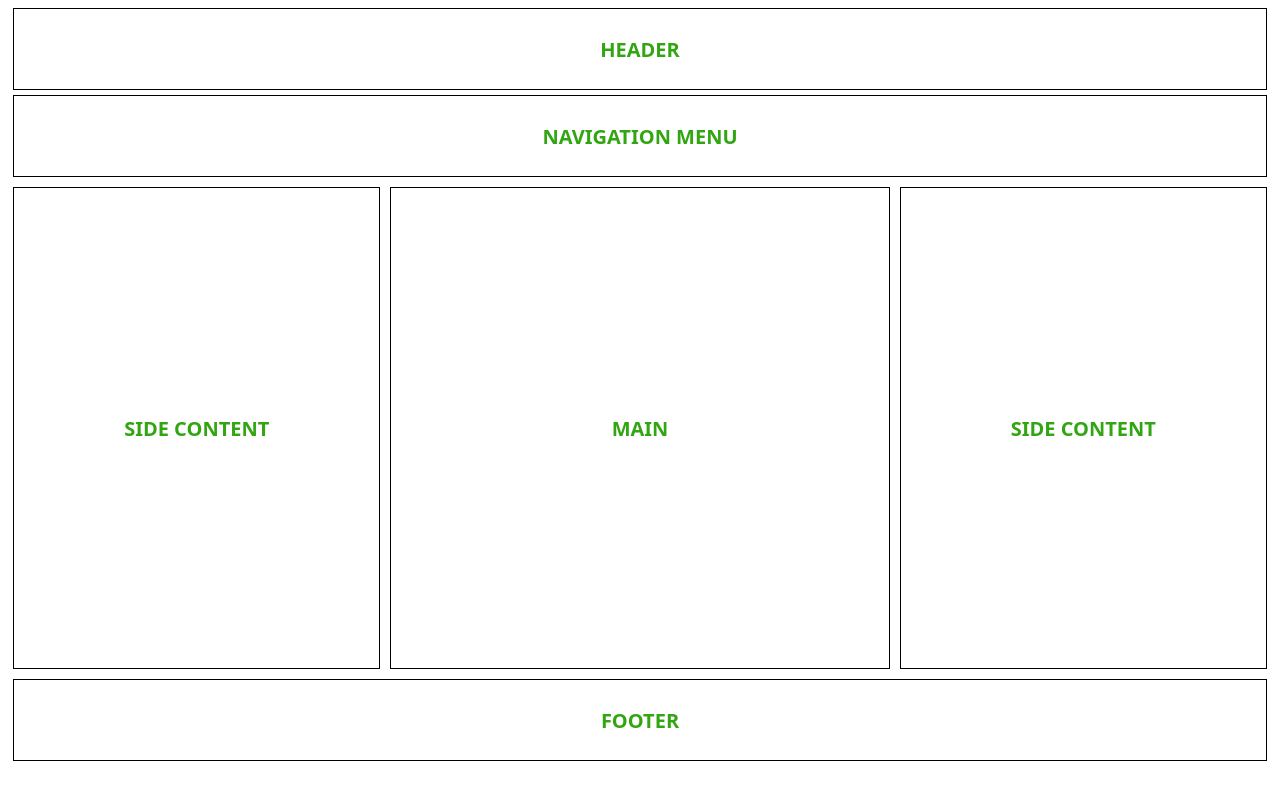
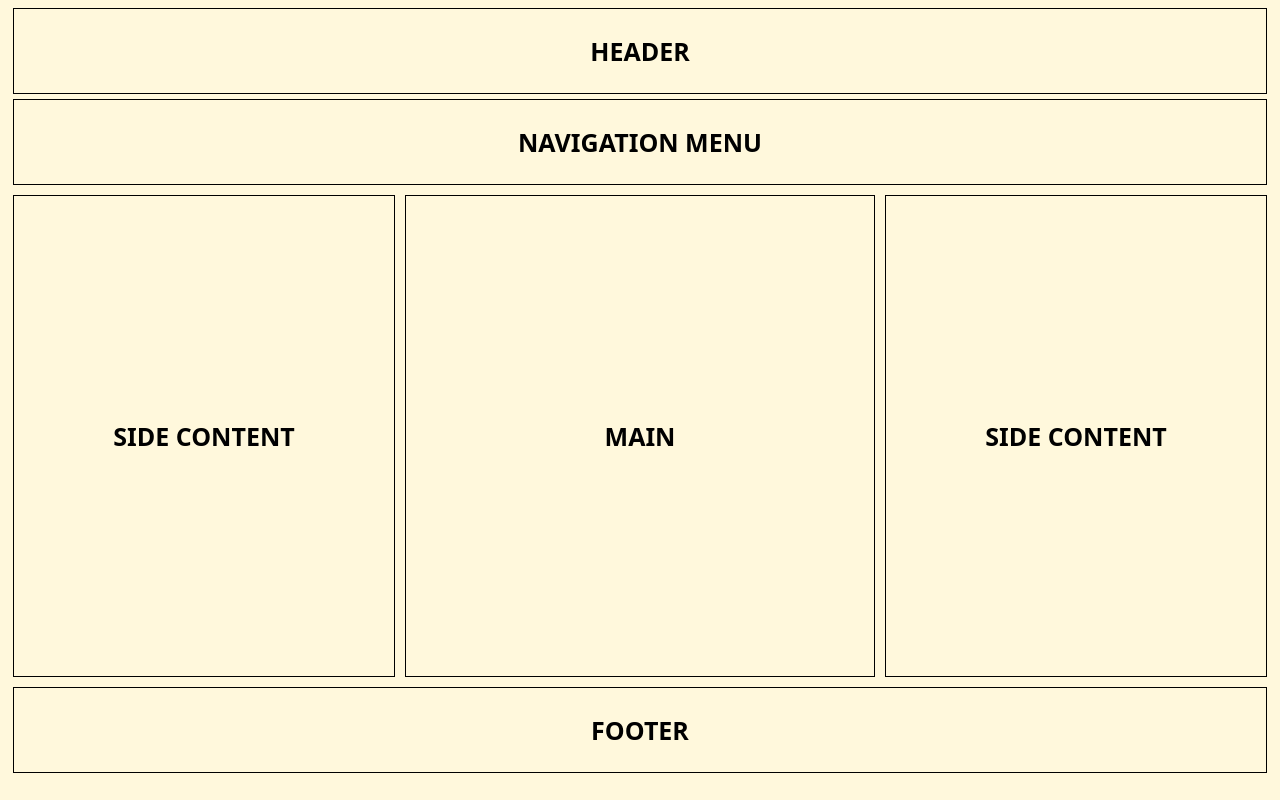
Before and after one commit to Kribope/Box-Layout3, a plain HTML site: page index.html in a window 1280 px wide. Drawn offline with Linux system fonts and the light colour scheme.

Commit message:
RESPONSIVE WITH FLEX AND MEDIA

```diff
--- a/index.html
+++ b/index.html
@@ -4,6 +4,7 @@
     <meta charset="UTF-8">
     <meta name="viewport" content="width=device-width, initial-scale=1.0">
     <link rel="stylesheet" href="style.css">
+    <link rel="stylesheet" href="media.css">
     <title>Document</title>
 </head>
 <body>
--- /dev/null
+++ b/media.css
@@ -0,0 +1,50 @@
+/* Extra small devices (phones, 600px and down) */
+@media only screen and (max-width: 600px) {
+    body{
+        font-size: 0.5em;
+        background-color: plum;
+    }
+    footer,header,nav{
+        height: 10.5vh;
+    }
+}
+
+/* Small devices (portrait tablets and large phones, 600px and up) */
+@media only screen and (min-width: 600px) {
+    body{
+        background-color: aliceblue;
+    }
+
+}
+
+/* Medium devices (landscape tablets, 768px and up) */
+@media only screen and (min-width: 768px) {
+    body{
+        font-size: 20px;
+        background-color: beige;
+    }
+    footer,header,nav{
+        height: 11.5vh;
+    }
+}
+
+/* Large devices (laptops/desktops, 992px and up) */
+@media only screen and (min-width: 992px) {
+    body{
+        font-size: 25px;
+        background-color: coral;
+    }
+    footer,header,nav{
+        height: 10.5vh;
+    }
+}
+
+/* Extra large devices (large laptops and desktops, 1200px and up) */
+@media only screen and (min-width: 1200px) {
+    body{
+        background-color: cornsilk;
+    }
+    footer,header,nav{
+        height: 10.5vh;
+    }
+}
--- a/style.css
+++ b/style.css
@@ -2,7 +2,6 @@ body{
     font-size: 20px;
     font-weight: bold;
     font-family: system-ui;
-    color: #32a512;
 }
 header,nav,footer{
     display: flex;
```
